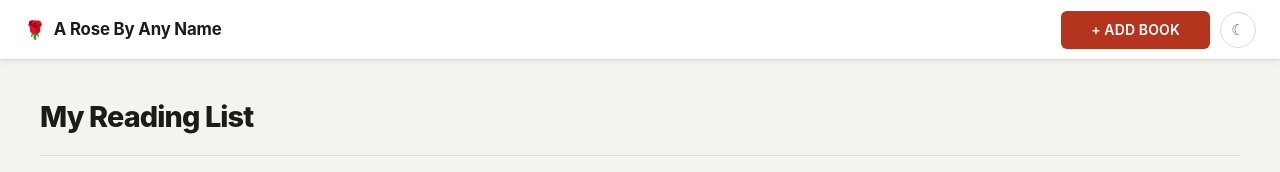
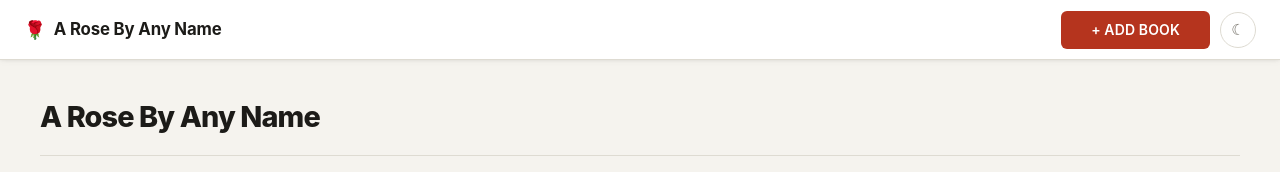
Before and after one commit to vunicjovan/rose-by-any-name, a website: page ui/index.html in a window 1280 px wide. Drawn offline with nearby package versions, Linux system fonts and the light colour scheme; no server answers.

Commit message:
Fix title and bottom margin on index page

```diff
--- a/ui/css/index.css
+++ b/ui/css/index.css
@@ -45,6 +45,7 @@
 /* ── Index card: full-card link ──────────────────────── */
 #book-grid > div {
   display: flex;
+  margin-bottom: 3%;
 }
 
 .book-card-link {
--- a/ui/index.html
+++ b/ui/index.html
@@ -41,7 +41,7 @@
 
     <div class="uk-container" style="padding-top: 40px">
       <div class="page-header">
-        <h1 class="page-title">My Reading List</h1>
+        <h1 class="page-title">A Rose By Any Name</h1>
       </div>
       <div
         id="book-grid"
```
